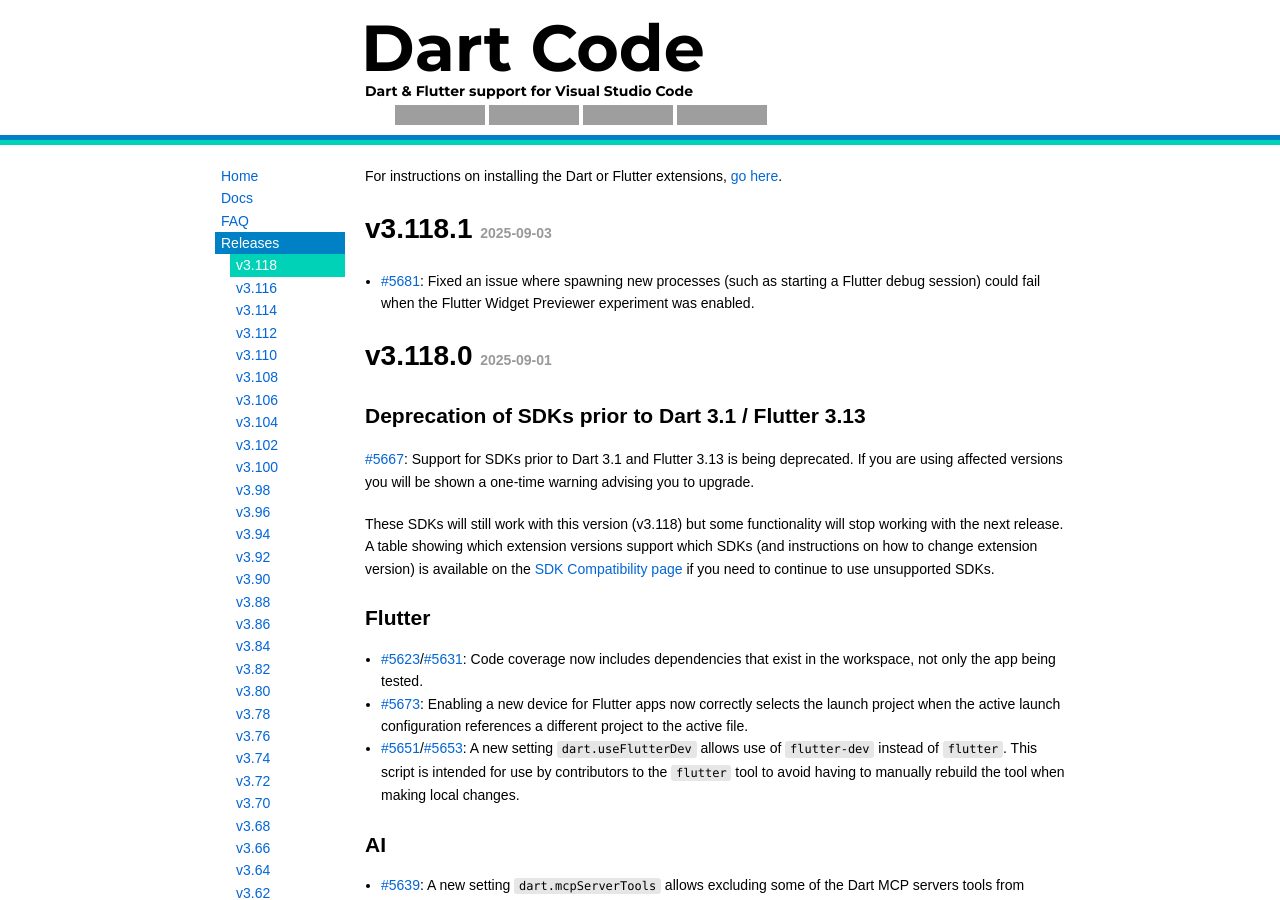
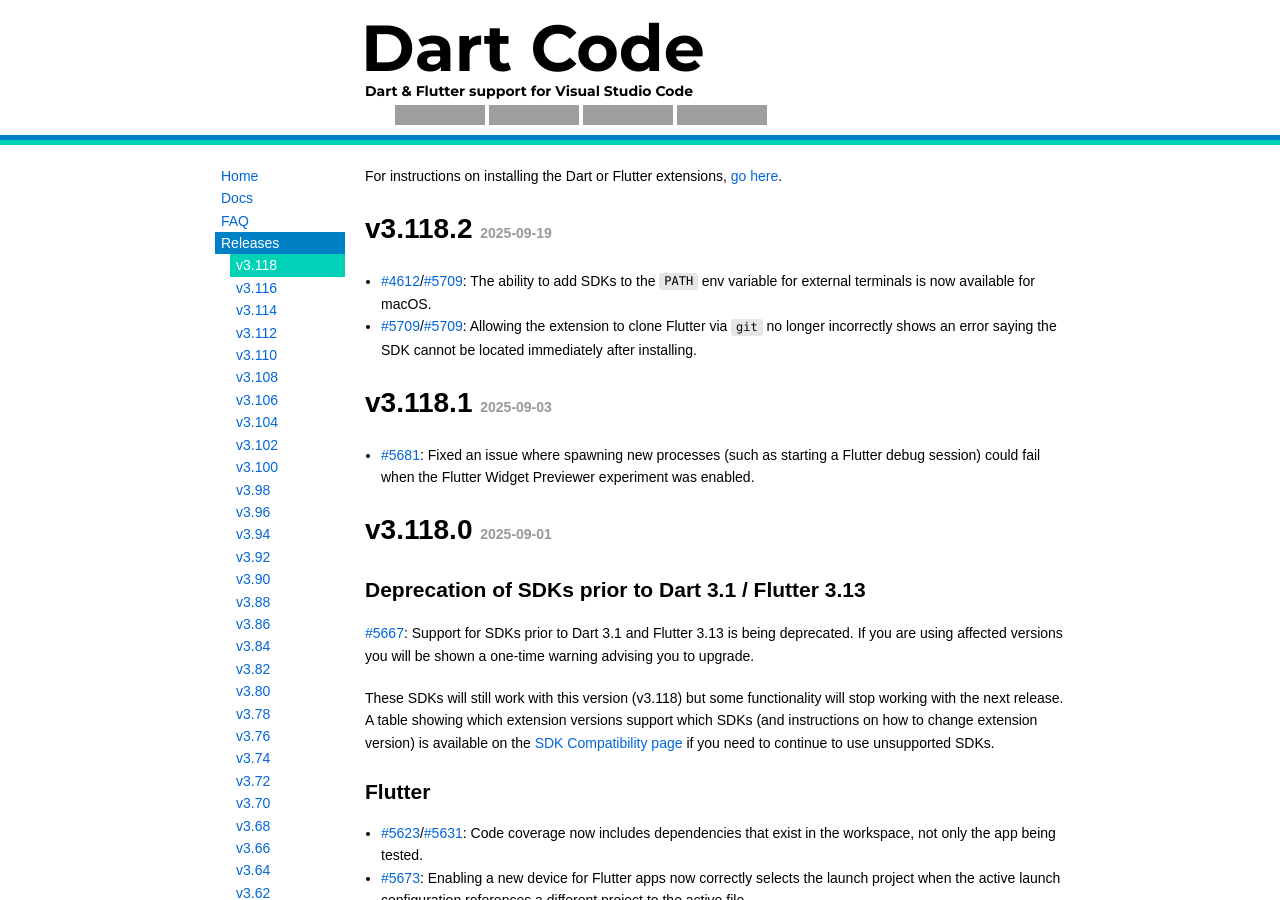
Before and after one commit to Dart-Code/Website, a Jekyll site: the page built from _releases/v3.118.md, in a window 1280 px wide and 900 px high. Built offline with Jekyll 4.4.1, drawn with Linux system fonts in a browser that asks for light colours; grey boxes are pictures that could not be loaded.

Commit message:
Add v3.118.2

```diff
--- a/_releases/v3.118.md
+++ b/_releases/v3.118.md
@@ -3,6 +3,11 @@
 sort_order: v0003_0118
 excerpt: "Improved dependency coverage, SDK deprecations, Flutter Widget Preview preview, ..."
 ---
+
+# v3.118.2 _2025-09-19_
+
+- [#4612](https://github.com/Dart-Code/Dart-Code/issues/4612)/[#5709](https://github.com/Dart-Code/Dart-Code/issues/5710): The ability to add SDKs to the `PATH` env variable for external terminals is now available for macOS.
+- [#5709](https://github.com/Dart-Code/Dart-Code/issues/5709)/[#5709](https://github.com/Dart-Code/Dart-Code/issues/5710): Allowing the extension to clone Flutter via `git` no longer incorrectly shows an error saying the SDK cannot be located immediately after installing.
 
 # v3.118.1 _2025-09-03_
 
```
